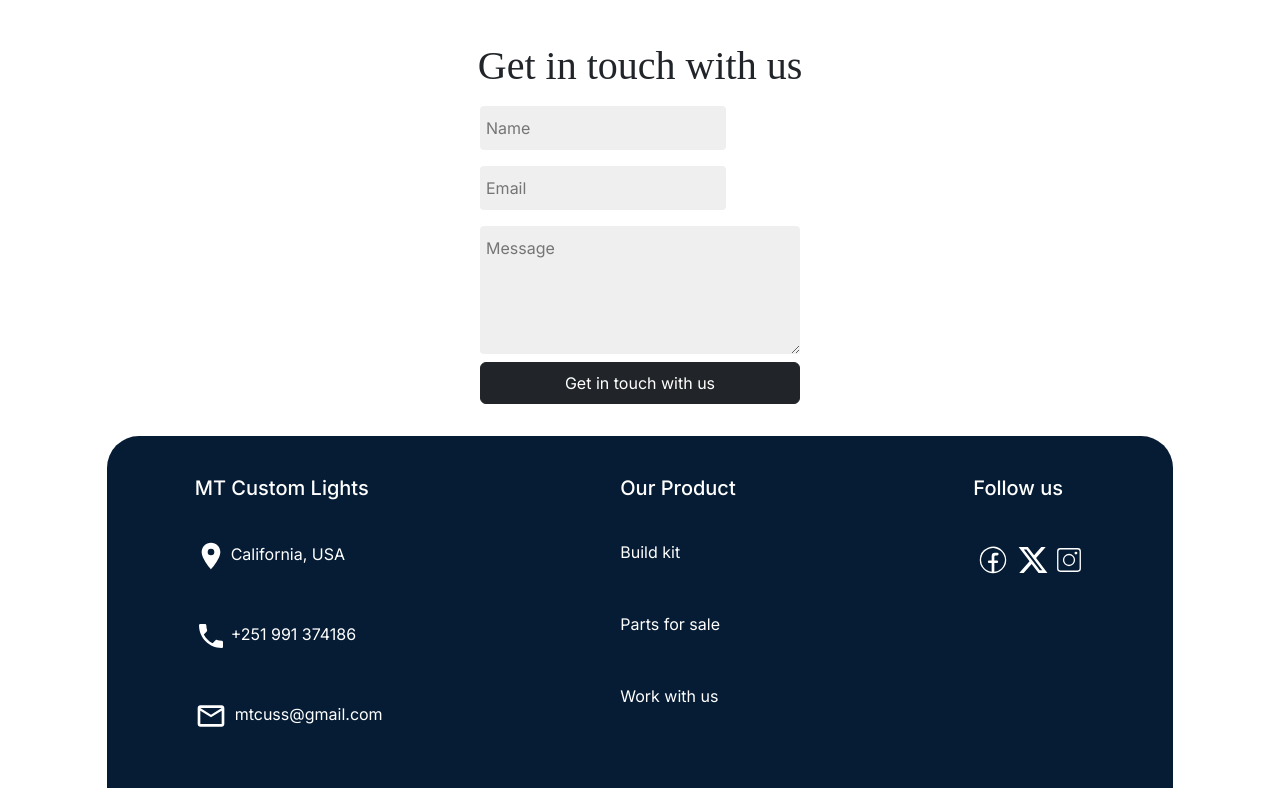
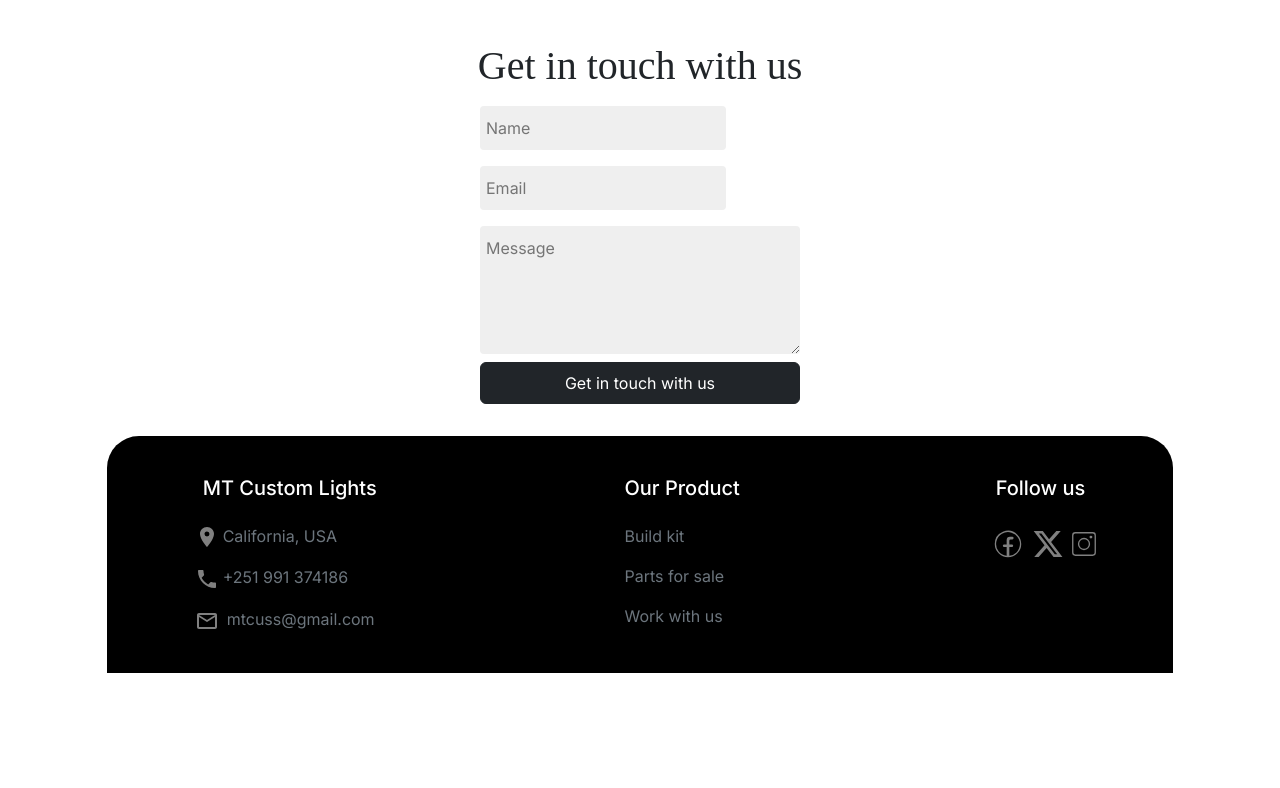
Before and after one commit to kennataddese6/threecars, a Next.js app: page / in a window 1280 px wide. Shown: the part 2651-3439 px from the top of the page. After the commit the page ends 3324 px from the top, so only its background shows below. Built offline with nearby package versions, Linux system fonts and the light colour scheme; a web font is replaced by a local one.

Commit message:
enhance footer

```diff
--- a/app/globals.css
+++ b/app/globals.css
@@ -1,8 +1,8 @@
-@import url("https://fonts.googleapis.com/css2?family=Roboto:ital,wght@0,100;0,300;0,400;0,500;0,700;0,900;1,100;1,300;1,400;1,500;1,700;1,900&display=swap");
-@import url("https://fonts.googleapis.com/css2?family=Playwrite+FR+Moderne:wght@100..400&display=swap");
-@import url("https://fonts.googleapis.com/css2?family=Inconsolata:wght@200..900&family=Playwrite+FR+Moderne:wght@100..400&display=swap");
-@import url("https://fonts.googleapis.com/css2?family=Zen+Tokyo+Zoo&display=swap");
-@import url("https://fonts.googleapis.com/css2?family=Poppins:ital,wght@0,100;0,200;0,300;0,400;0,500;0,600;0,700;0,800;0,900;1,100;1,200;1,300;1,400;1,500;1,600;1,700;1,800;1,900&display=swap");
+@import url('https://fonts.googleapis.com/css2?family=Roboto:ital,wght@0,100;0,300;0,400;0,500;0,700;0,900;1,100;1,300;1,400;1,500;1,700;1,900&display=swap');
+@import url('https://fonts.googleapis.com/css2?family=Playwrite+FR+Moderne:wght@100..400&display=swap');
+@import url('https://fonts.googleapis.com/css2?family=Inconsolata:wght@200..900&family=Playwrite+FR+Moderne:wght@100..400&display=swap');
+@import url('https://fonts.googleapis.com/css2?family=Zen+Tokyo+Zoo&display=swap');
+@import url('https://fonts.googleapis.com/css2?family=Poppins:ital,wght@0,100;0,200;0,300;0,400;0,500;0,600;0,700;0,800;0,900;1,100;1,200;1,300;1,400;1,500;1,600;1,700;1,800;1,900&display=swap');
 * {
   margin: 0;
   padding: 0;
@@ -28,23 +28,23 @@ body,
   margin: auto;
 }
 .roboto-regular {
-  font-family: "Roboto", sans-serif;
+  font-family: 'Roboto', sans-serif;
   font-weight: 700;
   font-style: normal;
 }
 .play-write {
-  font-family: "Playwrite FR Moderne", cursive;
+  font-family: 'Playwrite FR Moderne', cursive;
   font-optical-sizing: auto;
   font-style: normal;
 }
 .inconsolata {
-  font-family: "Inconsolata", monospace;
+  font-family: 'Inconsolata', monospace;
   font-optical-sizing: auto;
   font-style: normal;
-  font-variation-settings: "wdth" 100;
+  font-variation-settings: 'wdth' 100;
 }
 .zen-tokyo-zoo-regular {
-  font-family: "Zen Tokyo Zoo", system-ui;
+  font-family: 'Zen Tokyo Zoo', system-ui;
   font-weight: 400;
   font-style: normal;
 }
@@ -149,7 +149,7 @@ body,
   margin: auto;
 }
 .heroheaderText {
-  font-family: "Poppins", sans-serif;
+  font-family: 'Poppins', sans-serif;
   font-weight: 600;
   font-style: normal;
   font-size: 2rem;
@@ -161,7 +161,7 @@ body,
 }
 
 .now-span::after {
-  content: "";
+  content: '';
   position: absolute;
   bottom: 25%;
   margin-bottom: -8px;
@@ -507,7 +507,7 @@ footer {
   justify-content: space-between;
   align-items: center;
   margin: auto;
-  background-color: #051c34;
+  background-color: black;
   border-top-right-radius: 32px;
   border-top-left-radius: 32px;
   display: flex;
--- a/app/ui/footer.tsx
+++ b/app/ui/footer.tsx
@@ -8,32 +8,32 @@ export default function Footer() {
   return (
     <footer className="col-lg-11 col-xl-10">
       <div className="footerItem">
-        <h5 className="white-text p-3">MT Custom Lights</h5>
-        <p className="white-text p-3">
-          <MdLocationOn color="white" fontSize={32} />
-          <span className="ms-1">California, USA</span>
+        <h5 className="white-text p-3 ps-4">MT Custom Lights</h5>
+        <p className="white-text ps-3">
+          <MdLocationOn color="grey" fontSize={24} />
+          <span className="ms-1 text-secondary">California, USA</span>
         </p>
-        <p className="white-text p-3">
-          <MdPhone color="white" fontSize={32} />
-          <span className="ms-1">+251 991 374186</span>
+        <p className="white-text ps-3">
+          <MdPhone color="grey" fontSize={24} />
+          <span className="ms-1 text-secondary">+251 991 374186</span>
         </p>
-        <p className="white-text p-3">
-          <MdOutlineEmail color="white" fontSize={32} />
-          <span className="ms-2">mtcuss@gmail.com</span>
+        <p className="white-text ps-3">
+          <MdOutlineEmail color="grey" fontSize={24} />
+          <span className="ms-2 text-secondary">mtcuss@gmail.com</span>
         </p>
       </div>
       <div className="footerItem">
         <h5 className="white-text p-3">Our Product</h5>
-        <p className="white-text p-3">Build kit</p>
-        <p className="white-text p-3">Parts for sale</p>
-        <p className="white-text p-3">Work with us</p>
+        <p className="white-text ps-3 text-secondary">Build kit</p>
+        <p className="white-text ps-3 text-secondary">Parts for sale</p>
+        <p className="white-text ps-3 text-secondary">Work with us</p>
       </div>
       <div className="footerItem">
-        <h5 className="white-text p-3">Follow us</h5>
-        <p className="white-text p-3">
-          <CiFacebook color="white" fontSize={32} className="m-1" />
-          <FaXTwitter color="white" fontSize={32} className="m-1" />
-          <CiInstagram color="white" fontSize={32} />
+        <h5 className="white-text p-3 ps-4">Follow us</h5>
+        <p className="white-text ps-3 ">
+          <CiFacebook color="grey" fontSize={32} className="m-1" />
+          <FaXTwitter color="grey" fontSize={32} className="m-1" />
+          <CiInstagram color="grey" fontSize={32} />
         </p>
       </div>
     </footer>
```
